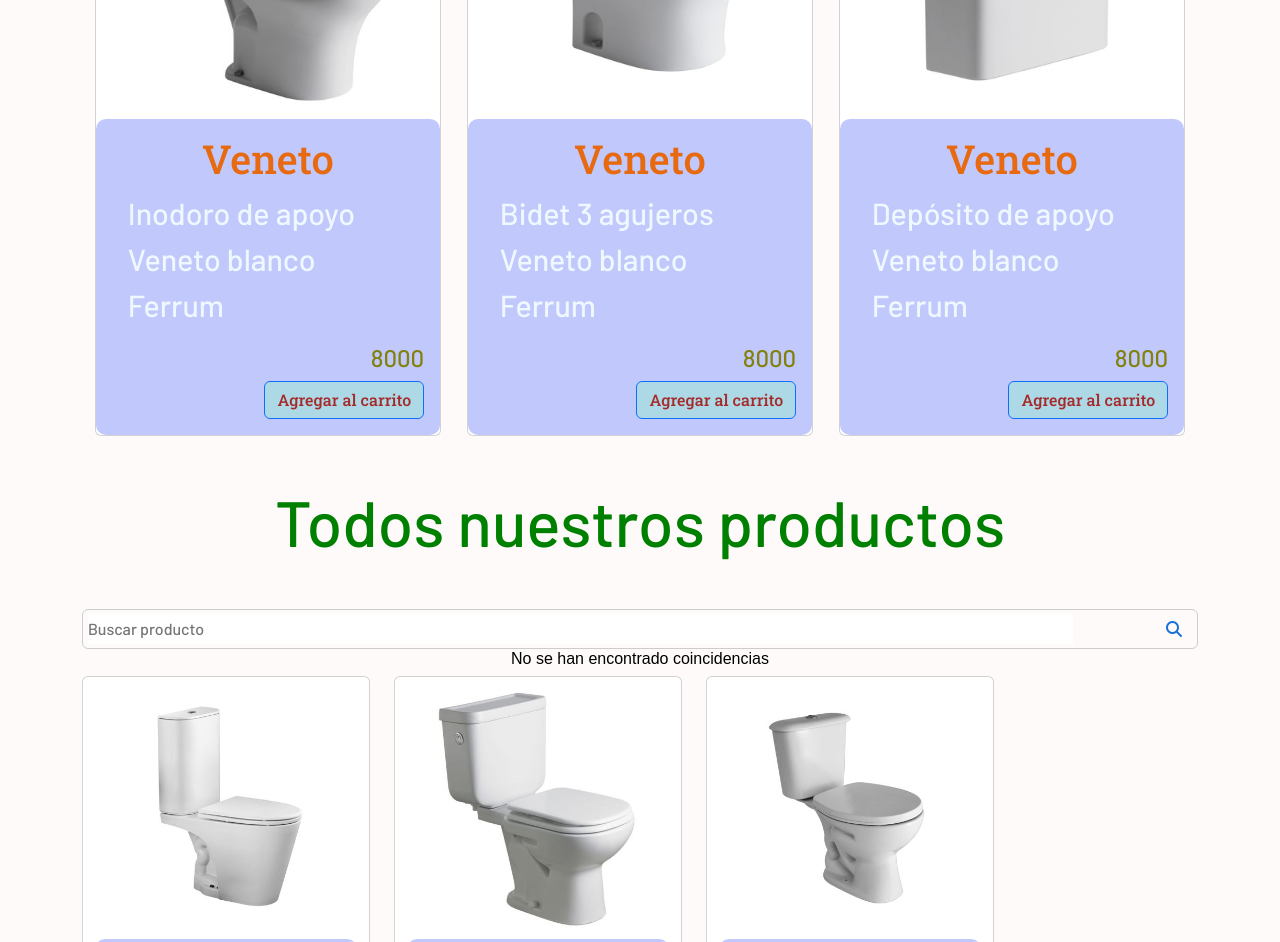
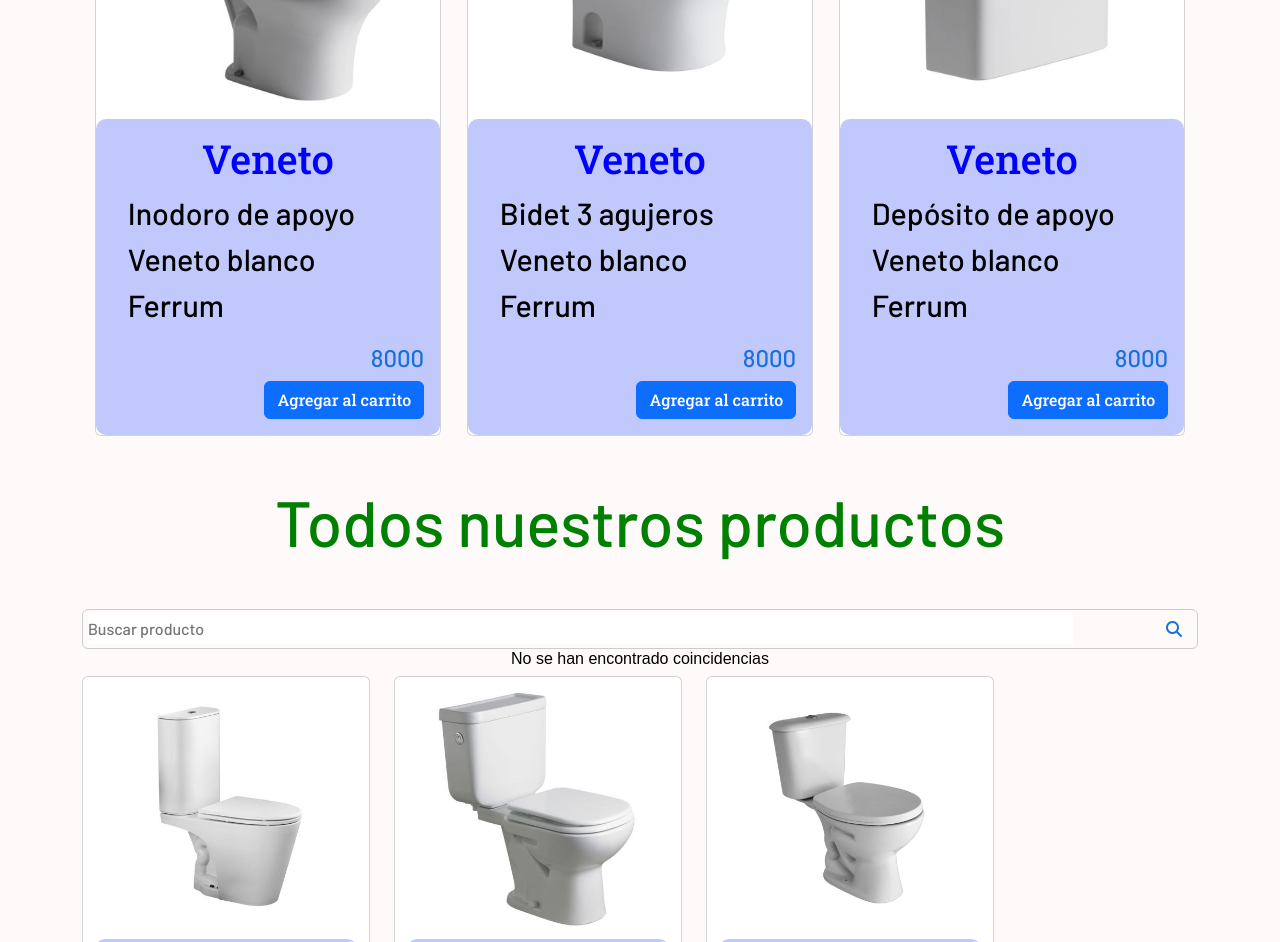
Before and after one commit to duend3pr0/proyecto_37215, a website: page index.html in a window 1280 px wide. Shown: the part 540-1482 px from the top of the page. Drawn offline with nearby package versions, Linux system fonts and the light colour scheme; some packages are replaced by stand-ins of ours; a script that the page names is missing.

Commit message:
arreglados los colores del carrito

```diff
--- a/scss/views/_index.scss
+++ b/scss/views/_index.scss
@@ -76,12 +76,14 @@
 
 
 .precio{
-    color: rgb(129, 129, 11);
+    color: map-get($colors , $third ) !important;
+
 
 }
 .boton__addCarrito{
     font-family: $textLinks;
-    background-color: rgb(233, 17, 17);
+    background-color: map-get($colors , $fourth );
+
 }
 
 .boton__addCarritocanvas{
@@ -98,7 +100,8 @@
 .boton__addCarrito:hover{
 
     font-family: $textLinks;
-    background-color: rgb(233, 17, 17);
+    background-color: map-get($colors , $fourth );
+
     border: 2px black;
     border-radius: 10px;
 
@@ -150,7 +153,8 @@
     color: green;
 }
 .precioFinal{
-    color: red;
+    background-color: map-get($colors , $fourth );
+
 }
 
 
@@ -164,7 +168,8 @@
 }
 
 .final__compra{
-    background-color: red;
+    background-color: map-get($colors , $fourth );
+
 }
 
 .premium__title{
@@ -188,11 +193,11 @@
 }
 .titulo__premium{
     font-size: 2.5rem;
-    color: rgb(231, 106, 17);
+    color: map-get($colors, $primary );
     text-align: center;
 }
 .texto__premium{
-    color: aliceblue;
+    color: map-get($colors , $secondary );
     font-size: 1.9rem;
 }
 .numeros__premium{
@@ -202,6 +207,6 @@
     align-items: flex-end;
 }
 .btn__premium{
-    background-color: lightblue ;
-    color: brown;
+    background-color: map-get($colors , $fourth );
+    color: map-get($colors, $primary )
 }
```
Also changed, not shown: css/index.css.
